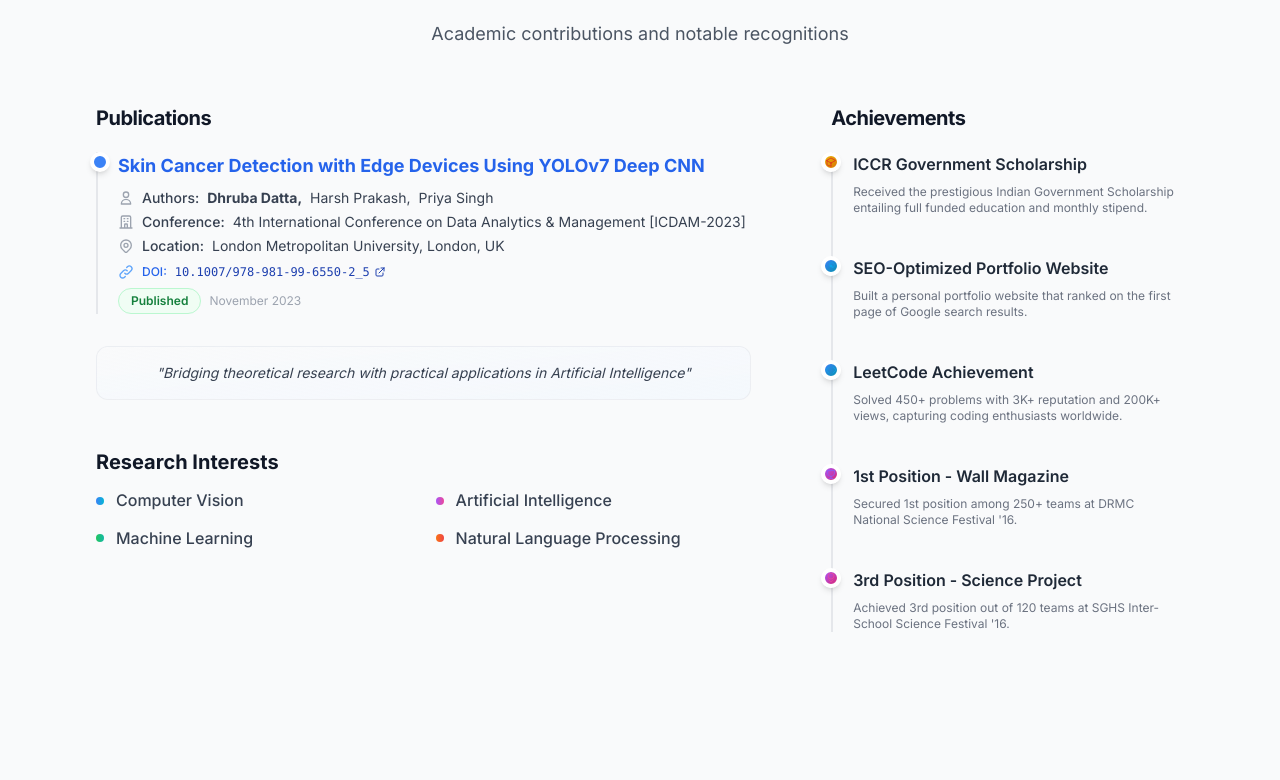
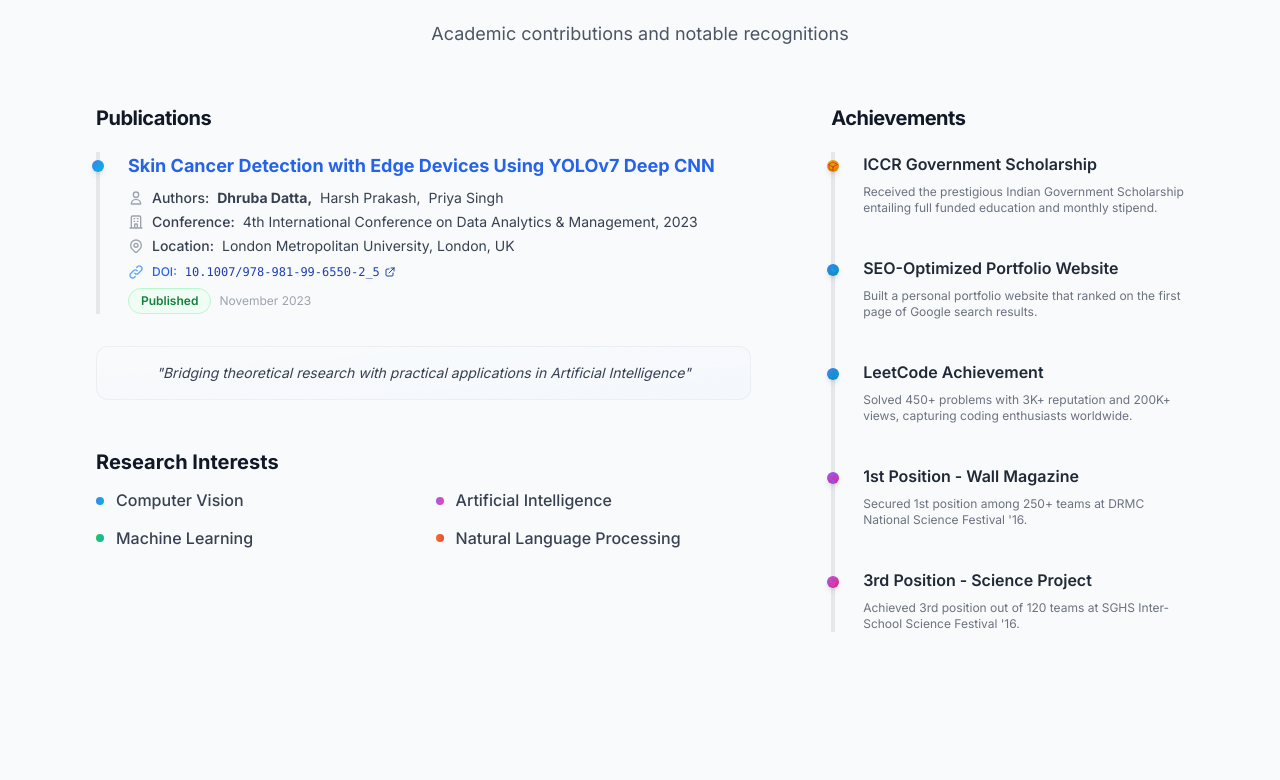
Before and after one commit to dhruba-datta/Portfolio-v2, a React (Vite) app: page /about in a window 1280 px wide. Shown: the part 1900-2680 px from the top of the page. Built offline with nearby package versions, Linux system fonts and the light colour scheme.

Commit message:
updated research

```diff
--- a/src/components/sections/about/Research.tsx
+++ b/src/components/sections/about/Research.tsx
@@ -1,4 +1,5 @@
 import { motion } from 'framer-motion';
+import { useRef, useState, useEffect } from 'react';
 
 interface Publication {
   id: number;
@@ -28,7 +29,7 @@ const publications: Publication[] = [
     id: 1,
     title: "Skin Cancer Detection with Edge Devices Using YOLOv7 Deep CNN",
     authors: ["Dhruba Datta", "Harsh Prakash", "Priya Singh"],
-    conference: "4th International Conference on Data Analytics & Management [ICDAM-2023]",
+    conference: "4th International Conference on Data Analytics & Management, 2023",
     date: "November 2023",
     location: "London Metropolitan University, London, UK",
     doi: "10.1007/978-981-99-6550-2_5",
@@ -74,7 +75,22 @@ const achievements: Achievement[] = [
   }
 ];
 
-// Category color helpers
+// Animation Variants
+const timelineVariants = {
+  hidden: {},
+  visible: {
+    transition: {
+      staggerChildren: 0.08,
+      delayChildren: 0.18
+    }
+  }
+};
+
+const itemVariants = {
+  hidden: { opacity: 0, y: 30 },
+  visible: { opacity: 1, y: 0 }
+};
+
 const getCategoryColor = (category: string, isDark: boolean) => {
   switch (category) {
     case 'scholarship': return isDark ? 'from-yellow-400 to-amber-500' : 'from-yellow-500 to-amber-600';
@@ -85,11 +101,7 @@ const getCategoryColor = (category: string, isDark: boolean) => {
   }
 };
 
-// SVG generation centralized
 function AchievementIcon({ icon, category, isDark }: { icon: string; category: string; isDark: boolean }) {
-  // ...SVG code as per your achievements listing
-  // Just as before, copy the icon from your code!
-  // Example for 'rocket':
   if (icon === 'rocket') {
     return (
       <svg className="w-6 h-6" fill="none" stroke={isDark ? "#38bdf8" : "#0ea5e9"} strokeWidth="1.5" viewBox="0 0 24 24">
@@ -131,15 +143,25 @@ function AchievementIcon({ icon, category, isDark }: { icon: string; category: s
 }
 
 const ResearchAndAchievements = ({ isDark = false }: ResearchProps) => {
+  // Animation only on first visit
+  const [timelineAnimated, setTimelineAnimated] = useState(() => {
+    return typeof window !== 'undefined' && !window.sessionStorage.getItem('timelineAnimated');
+  });
+  const timelineRef = useRef<HTMLDivElement>(null);
+
+  useEffect(() => {
+    if (timelineAnimated) {
+      window.sessionStorage.setItem('timelineAnimated', 'true');
+    }
+  }, [timelineAnimated]);
+
   return (
     <section className={`py-12 sm:py-16 md:py-20 transition-colors duration-300 min-h-screen ${isDark ? 'bg-gray-900' : 'bg-gray-50'}`}>
       <div className="container mx-auto px-4 sm:px-6 lg:px-8 max-w-6xl">
-
-        {/* Unified Section Header - Style matches Research */}
         <motion.div
           initial={{ opacity: 0, y: 30 }}
           whileInView={{ opacity: 1, y: 0 }}
-          transition={{ duration: 0.8 }}
+          transition={{ duration: 1, ease: "easeInOut" }}
           viewport={{ once: true }}
           className="text-center mb-10 sm:mb-12 md:mb-14"
         >
@@ -162,34 +184,50 @@ const ResearchAndAchievements = ({ isDark = false }: ResearchProps) => {
             Academic contributions and notable recognitions
           </motion.p>
         </motion.div>
-
-        {/* Responsive Grid Layout */}
         <div className="flex flex-col md:grid md:grid-cols-[1.3fr_0.7fr] gap-8 sm:gap-10 md:gap-20">
-
           {/* Publications Timeline */}
           <motion.div
-            initial={{ opacity: 0, x: -30 }}
-            whileInView={{ opacity: 1, x: 0 }}
-            viewport={{ once: true }}
+            ref={timelineRef}
+            initial={{ opacity: 0, y: 30 }}
+            animate={timelineAnimated ? { opacity: 1, y: 0 } : { opacity: 1, y: 0 }}
+            transition={timelineAnimated ? { duration: 1, ease: "easeInOut" } : { duration: 0 }}
             className={`relative pb-4`}
           >
             <h3 className={`text-lg sm:text-xl font-bold mb-4 sm:mb-5 tracking-tight flex items-center gap-2 ${isDark ? 'text-white' : 'text-gray-900'}`}>
               Publications
             </h3>
-
-            <ol className="relative border-l-2 border-gray-200 dark:border-gray-700 mt-2 space-y-8 sm:space-y-10">
-              {publications.map((pub, idx) => (
+            <motion.ol
+              initial="hidden"
+              animate={timelineAnimated ? "visible" : "visible"}
+              variants={timelineAnimated ? timelineVariants : {}}
+              className="relative border-l-4 border-gray-200 dark:border-gray-700 mt-2 space-y-8 sm:space-y-10"
+            >
+              {publications.map((pub, index) => (
                 <motion.li
                   key={pub.id}
-                  initial={{ opacity: 0, y: 20 }}
+                  className="relative pl-7"
+                  variants={itemVariants}
+                  transition={{
+                    duration: 0.75,
+                    ease: [0.42, 0, 0.58, 1]
+                  }}
+                >
+                  {/* Timeline Dot: styled and animated like achievement section */}
+                  <motion.span
+                    className="absolute left-[-8.5px] top-2 w-3 h-3 rounded-full shadow-md bg-gradient-to-br from-blue-500 to-cyan-500"
+                    initial={{ scale: 0 }}
+                    whileInView={{ scale: 1 }}
+                    transition={{ delay: index * 0.1 + 0.3, type: 'spring', stiffness: 300 }}
+                    viewport={{ once: true }}
+                  />
+                  {/* Timeline Content ... */}
+                  <motion.div
+                    initial={{ opacity: 0, y: 50 }}
                     whileInView={{ opacity: 1, y: 0 }}
-                  transition={{ delay: idx * 0.07 }}
+                    transition={{ duration: 0.8, delay: index * 0.1 }}
                     viewport={{ once: true }}
-                  className="ml-4 sm:ml-5"
+                    className="relative"
                   >
-                  <div className="relative">
-                    {/* Timeline Dot at the top, aligned with start */}
-                    <span className="absolute -left-7 top-0 w-5 h-5 rounded-full shadow-md border-4 border-white dark:border-gray-950 bg-blue-500" />
                     <h4 className="text-base sm:text-lg font-bold mb-1 sm:mb-2 leading-tight text-blue-600 dark:text-blue-400 group-hover:underline">
                       <a href={`https://link.springer.com/chapter/${pub.doi}`} target="_blank" rel="noopener noreferrer">{pub.title}</a>
                     </h4>
@@ -202,7 +240,8 @@ const ResearchAndAchievements = ({ isDark = false }: ResearchProps) => {
                       </div>
                       <div className={`flex flex-wrap items-center gap-1 sm:gap-2 ${isDark ? 'text-gray-200' : 'text-gray-700'}`}>
                         <svg className="w-4 h-4 text-gray-400" fill="none" stroke="currentColor" viewBox="0 0 24 24"><path strokeLinecap="round" strokeLinejoin="round" strokeWidth={2} d="M19 21V5a2 2 0 00-2-2H7a2 2 0 00-2 2v16m14 0h2m-2 0h-5m-9 0H3m2 0h5M9 7h1m-1 4h1m4-4h1m-1 4h1m-5 10v-5a1 1 0 011-1h2a1 1 0 011 1v5m-4 0h4" /></svg>
-                        <span className="font-medium">Conference:</span> {pub.conference}
+                        <span className="font-medium whitespace-nowrap">Conference:</span>
+                        <span className="flex-1 break-words">{pub.conference}</span>
                       </div>
                       <div className={`flex flex-wrap items-center gap-1 sm:gap-2 ${isDark ? 'text-gray-200' : 'text-gray-700'}`}>
                         <svg className="w-4 h-4 text-gray-400" fill="none" stroke="currentColor" viewBox="0 0 24 24"><path strokeLinecap="round" strokeLinejoin="round" strokeWidth={2} d="M17.657 16.657L13.414 20.9a1.998 1.998 0 01-2.827 0l-4.244-4.243a8 8 0 1111.314 0z" /><path strokeLinecap="round" strokeLinejoin="round" strokeWidth={2} d="M15 11a3 3 0 11-6 0 3 3 0 016 0z" /></svg>
@@ -221,17 +260,15 @@ const ResearchAndAchievements = ({ isDark = false }: ResearchProps) => {
                       <span className={`px-3 py-1 text-xs font-semibold rounded-full ${isDark ? 'bg-green-500/15 text-green-400 border border-green-500/30' : 'bg-green-50 text-green-700 border border-green-200'}`}>{pub.status}</span>
                       <span className={`text-xs ${isDark ? 'text-gray-300' : 'text-gray-400'}`}>{pub.date}</span>
                     </div>
-                  </div>
+                  </motion.div>
                 </motion.li>
               ))}
-            </ol>
+            </motion.ol>
             <div className={`mt-6 sm:mt-8 p-3 sm:p-4 rounded-xl ${isDark ? 'bg-gradient-to-br from-gray-800/40 to-gray-700/40 border border-gray-700/50' : 'bg-gradient-to-br from-gray-50/80 to-blue-50/50 border border-gray-200/60'}`}>
               <p className={`text-xs sm:text-sm leading-relaxed italic text-center ${isDark ? 'text-gray-300' : 'text-gray-700'}`}>
                 "Bridging theoretical research with practical applications in Artificial Intelligence"
               </p>
             </div>
-
-            {/* Research Focus Section */}
             <div className="mt-8 sm:mt-12">
               <h3 className={`text-lg sm:text-xl font-bold mb-2 sm:mb-3 ${isDark ? 'text-white' : 'text-gray-900'}`}>Research Interests</h3>
               <div className="grid grid-cols-1 sm:grid-cols-2 gap-x-4 sm:gap-x-6 gap-y-2 sm:gap-y-3">
@@ -249,39 +286,52 @@ const ResearchAndAchievements = ({ isDark = false }: ResearchProps) => {
           </motion.div>
 
           {/* Achievements Timeline */}
-          <motion.div
-            initial={{ opacity: 0, x: 30 }}
-            whileInView={{ opacity: 1, x: 0 }}
-            viewport={{ once: true }}
-            className="relative pb-4"
-          >
+          <div className="relative pb-4">
             <h3 className={`text-lg sm:text-xl font-bold mb-4 sm:mb-5 tracking-tight flex items-center gap-2 ${isDark ? 'text-white' : 'text-gray-900'}`}>
               Achievements
             </h3>
-
-            <ol className="relative border-l-2 border-gray-200 dark:border-gray-700 mt-2 space-y-8 sm:space-y-10">
-              {achievements.map((a, idx) => (
+            <motion.ol
+              initial="hidden"
+              whileInView="visible"
+              transition={{ staggerChildren: 0.12, delayChildren: 0.18 }}
+              viewport={{ once: true }}
+              variants={{
+                hidden: {},
+                visible: {
+                  transition: {
+                    staggerChildren: 0.12,
+                    delayChildren: 0.18
+                  }
+                }
+              }}
+              className="relative border-l-4 border-gray-200 dark:border-gray-700 mt-2 space-y-8 sm:space-y-10"
+            >
+              {achievements.map((a, index) => (
                 <motion.li
                   key={a.id}
-                  initial={{ opacity: 0, y: 20 }}
+                  initial={{ opacity: 0, y: 50 }}
                   whileInView={{ opacity: 1, y: 0 }}
-                  transition={{ delay: 0.2 + idx * 0.07 }}
+                  transition={{ duration: 0.8, delay: index * 0.1 }}
                   viewport={{ once: true }}
-                  className="ml-4 sm:ml-5 flex flex-col gap-1"
+                  className="relative pl-7 flex flex-col gap-1"
                 >
-                  <span
-                    className={`absolute -left-3 w-5 h-5 rounded-full shadow-md border-4 border-white dark:border-gray-950 bg-gradient-to-br ${getCategoryColor(a.category, isDark)}`}
+                  <motion.span
+                    className={`absolute left-[-8.5px] top-2 w-3 h-3 rounded-full shadow-md bg-gradient-to-br ${getCategoryColor(a.category, isDark)}`}
+                    initial={{ scale: 0 }}
+                    whileInView={{ scale: 1 }}
+                    transition={{ delay: index * 0.1 + 0.3, type: "spring", stiffness: 300 }}
+                    viewport={{ once: true }}
                   >
                     <span className="flex items-center justify-center h-full w-full">
                       <AchievementIcon icon={a.icon} isDark={isDark} category={a.category} />
                     </span>
-                  </span>
+                  </motion.span>
                   <span className="font-semibold text-sm sm:text-base text-gray-800 dark:text-white">{a.title}</span>
                   <span className={`text-xs mt-1 text-gray-500 dark:text-gray-400`}>{a.description}</span>
                 </motion.li>
               ))}
-            </ol>
-          </motion.div>
+            </motion.ol>
+          </div>
         </div>
       </div>
     </section>
```
Lines whose indentation alone changed are shown as unchanged.
